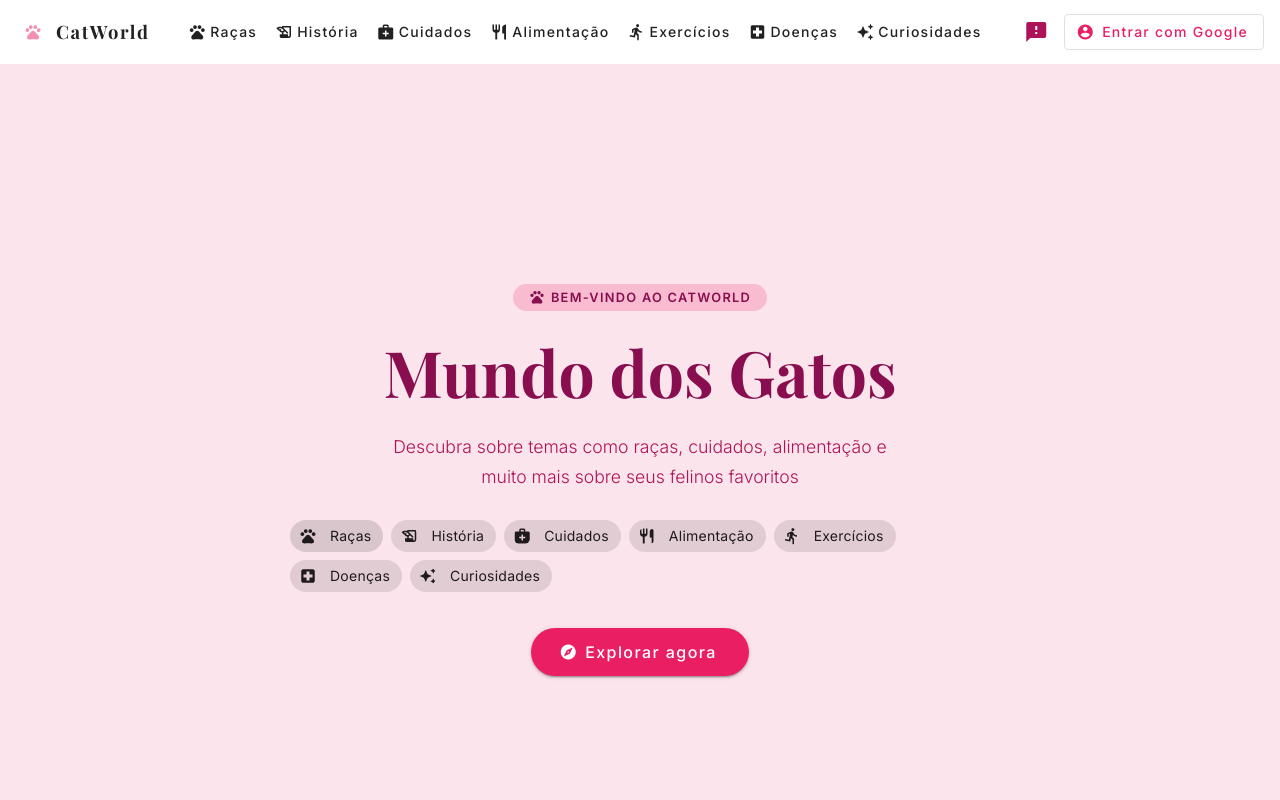
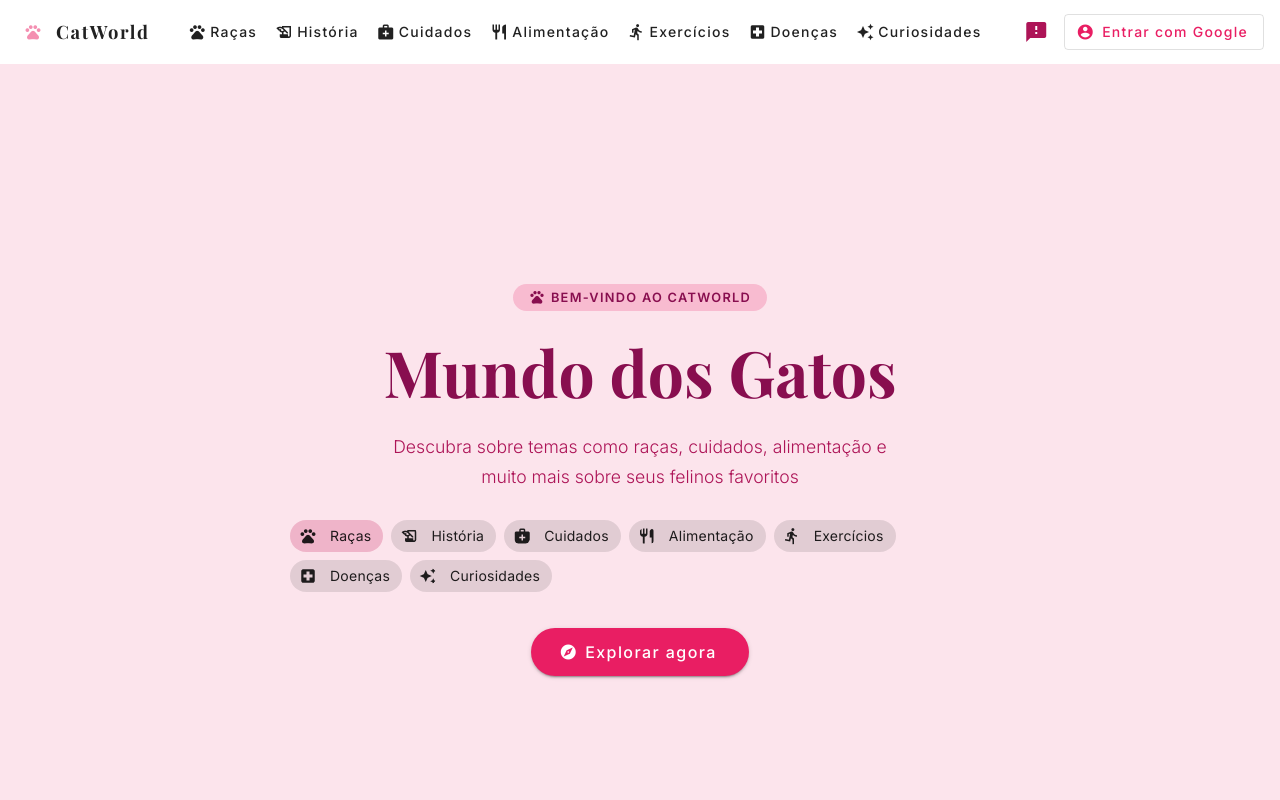
Before and after one commit to MariaClaraCorecha/catworld, an Angular app: page / in a window 1280 px wide. In both pictures the pointer is over the element 336 px from the left and 536 px from the top of the page. Shown: the top 800 px of the page. Built offline with nearby package versions, Linux system fonts and the light colour scheme.

Commit message:
Feat: add hover effect for mat-chip in hero topics for improved interactivity

```diff
--- a/src/app/features/landing/hero/hero.scss
+++ b/src/app/features/landing/hero/hero.scss
@@ -57,6 +57,14 @@
   flex-wrap: wrap;
   justify-content: center;
   gap: 0.5rem;
+
+  mat-chip {
+    cursor: pointer;
+
+    &:hover {
+      background: #f8bbd0 !important; // pink-100
+    }
+  }
 }
 
 .hero-cta {
```
